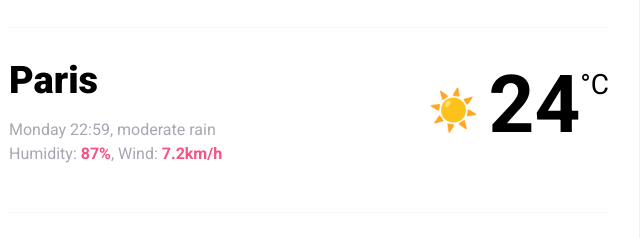
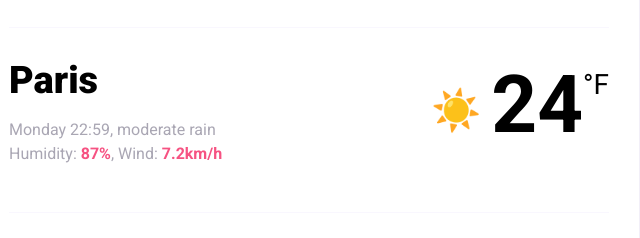
Before and after one commit to ksjacob2/my-weather-app, a website built with Parcel: page index.html in a window 1280 px wide. Shown: the part 151-389 px from the top of the page, 331-971 px from the left. Built offline with nearby package versions, Linux system fonts and the light colour scheme.

Commit message:
updated from celcius to fahrenheit

```diff
--- a/index.html
+++ b/index.html
@@ -40,7 +40,7 @@
             <span class="current-temperature-icon">☀️</span
             ><span class="current-temperature-value" id="current-temperature"
               >24</span
-            ><span class="current-temperature-unit">°C</span>
+            ><span class="current-temperature-unit">°F</span>
           </div>
         </div>
       </main>
```
Also changed, not shown: 2 other files.
